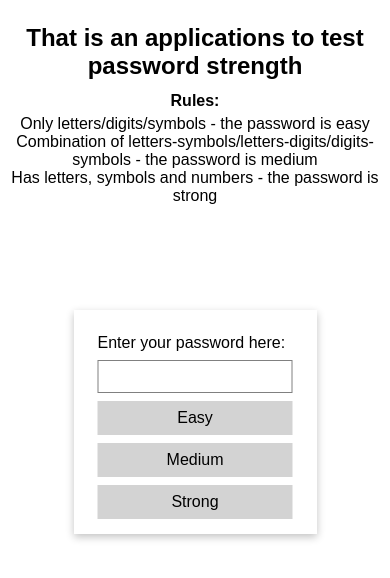
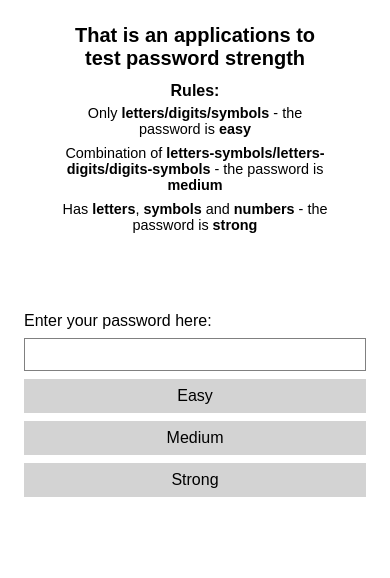
Before and after one commit to fujivara/password-validator-app, an Angular app: page / in a window 390 px wide. Shown: the top 578 px of the page. Built offline with nearby package versions, Linux system fonts and the light colour scheme.

Commit message:
Added simple adaptivity

```diff
--- a/src/app/features/pass-form/pass-form.component.css
+++ b/src/app/features/pass-form/pass-form.component.css
@@ -9,6 +9,17 @@
   font-size: 2rem;
   display: flex;
   flex-direction: column;
+  z-index: -1;
+
+  @media only screen and (max-width: 31.25em) {
+    top: 0;
+    left: 0;
+    transform: none;
+    position: relative;
+    margin-top: 3rem;
+    box-shadow: none;
+    z-index: 1;
+  }
 
   & input {
     margin-top: 1rem;
--- a/src/app/layout/header/header.component.css
+++ b/src/app/layout/header/header.component.css
@@ -4,8 +4,16 @@
   width: 100%;
   text-align: center;
 
+  @media only screen and (max-width: 31.25em) {
+    margin: 0 auto;
+    width: 70%;
+  }
+
   & h1 {
     font-size: 3rem;
+    @media only screen and (max-width: 31.25em) {
+      font-size: 2.5rem;
+    }
   }
 
   & h2 {
@@ -13,8 +21,20 @@
     font-size: 2rem;
   }
 
+  & ul {
+    list-style: none;
+  }
+
   & ul > li {
-    text-decoration: none;
     font-size: 2rem;
+    margin-bottom: 1rem;
+
+    & span {
+      font-weight: bold;
+    }
+
+    @media only screen and (max-width: 31.25em) {
+      font-size: 1.8rem;
+    }
   }
 }
--- a/src/app/layout/header/header.component.html
+++ b/src/app/layout/header/header.component.html
@@ -2,8 +2,8 @@
   <h1>That is an applications to test password strength</h1>
   <h2>Rules:</h2>
   <ul>
-    <li>Only letters/digits/symbols - the password is easy</li>
-    <li>Combination of letters-symbols/letters-digits/digits-symbols - the password is medium</li>
-    <li>Has letters, symbols and numbers - the password is strong</li>
+    <li>Only <span>letters/digits/symbols</span> - the password is <span>easy</span></li>
+    <li>Combination of <span>letters-symbols/letters-digits/digits-symbols</span> - the password is <span>medium</span></li>
+    <li>Has <span>letters</span>, <span>symbols</span> and <span>numbers</span> - the password is <span>strong</span></li>
   </ul>
 </div>
--- a/src/app/layout/header/header.component.ts
+++ b/src/app/layout/header/header.component.ts
@@ -4,6 +4,6 @@ import { Component } from '@angular/core';
   selector: 'app-header',
   standalone: true,
   templateUrl: 'header.component.html',
-  styleUrl: './header.component.css',
+  styleUrl: 'header.component.css',
 })
 export class HeaderComponent {}
--- a/src/index.html
+++ b/src/index.html
@@ -1 +1,13 @@
+<!doctype html>
+<html lang="en">
+<head>
+  <meta charset="utf-8">
+  <title>Password Validator</title>
+  <base href="/">
+  <meta name="viewport" content="width=device-width, initial-scale=1">
+  <link rel="icon" type="image/x-icon" href="favicon.ico">
+</head>
+<body>
 <app-root></app-root>
+</body>
+</html>
```
